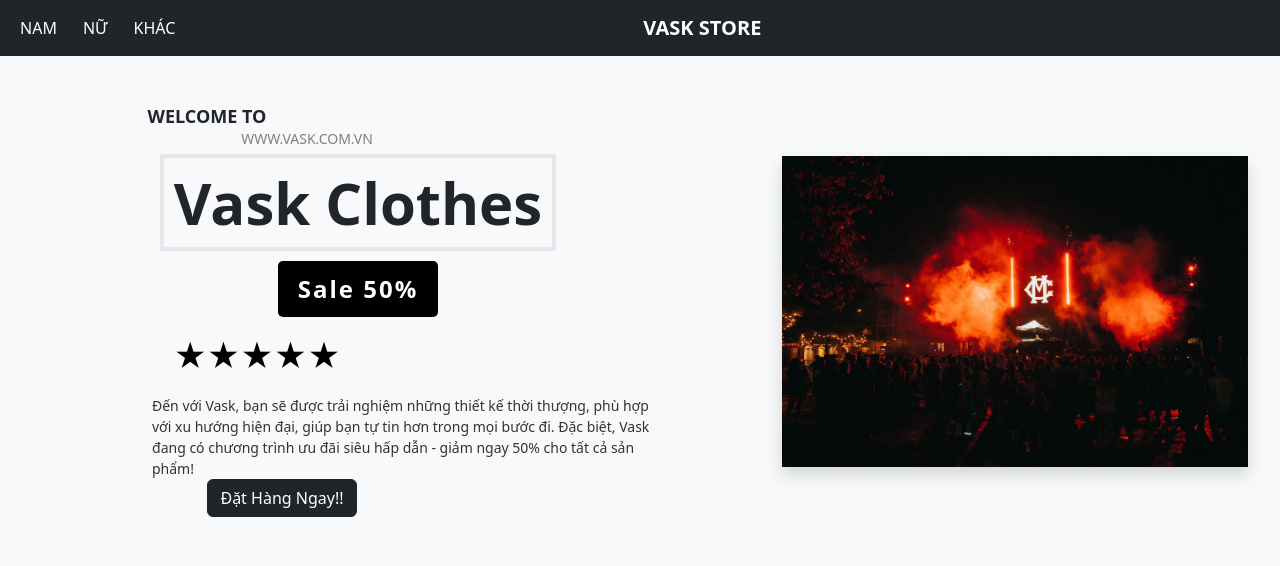
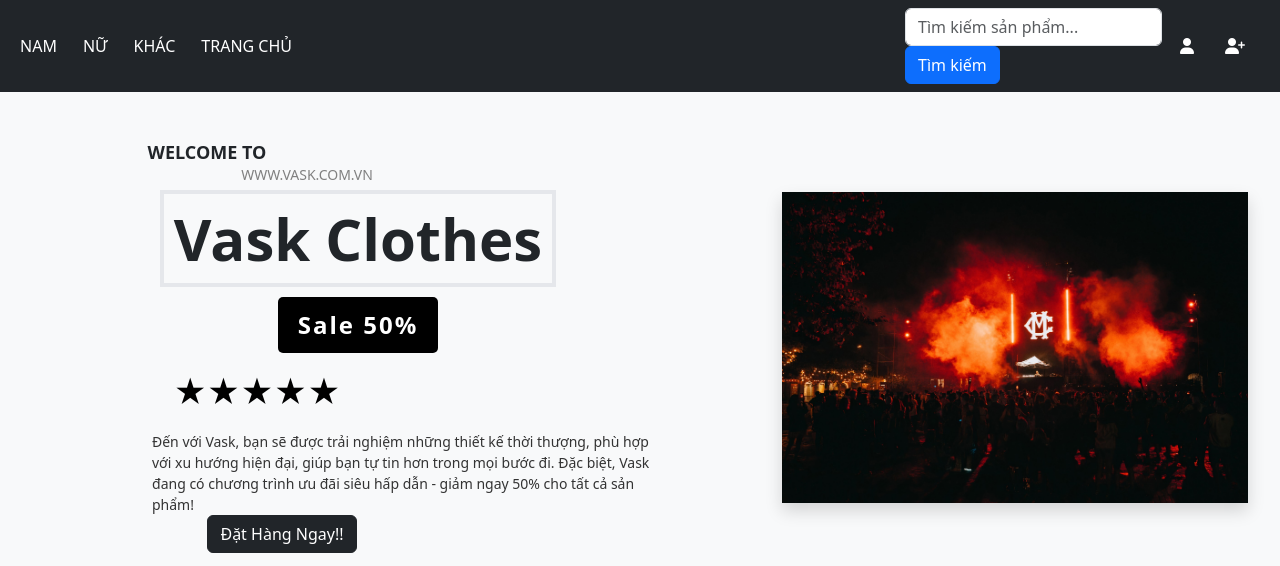
Before and after one commit to vikhoa911/Duan, a PHP site: page / in a window 1280 px wide; the page is wider, and only the part inside the window is pictured. Shown: the top 566 px of that part. Run offline with PHP 8.4, Linux system fonts and the light colour scheme; some libraries are stand-ins or nearby versions.

Commit message:
Update header.php

```diff
--- a/views/header.php
+++ b/views/header.php
@@ -1,5 +1,6 @@
 <!DOCTYPE html>
 <html lang="en">
+
 <head>
     <meta charset="UTF-8">
     <meta name="viewport" content="width=device-width, initial-scale=1.0">
@@ -14,6 +15,7 @@
     <link rel="stylesheet" href="views/css/style.css">
     <link rel="stylesheet" href="views/css/htsp.css">
 </head>
+
 <body>
     <nav class="navbar navbar-expand-lg navbar-dark bg-dark">
         <div class="container">
@@ -29,11 +31,18 @@
                     <li class="nav-item">
                         <a class="nav-link" href="index.php?act=khac">KHÁC</a>
                     </li>
+                    <li class="nav-item">
+                        <a class="nav-link" href="index.php">TRANG CHỦ</a>
+                    </li>
                 </ul>
-            <a class="navbar-brand titleshop" href="index.php">VASK STORE</a>
-        <!-- <button class="navbar-toggler" type="button" data-bs-toggle="collapse" data-bs-target="#navbarNav" aria-controls="navbarNav" aria-expanded="false" aria-label="Toggle navigation">
-            <span class="navbar-toggler-icon"></span>
-        </button> -->
+                <ul class="navbar-nav">
+                    <li class="nav-item">
+                        <form action="index.php?act=sanpham" method="post">
+                            <input type="text" class="form-control" name="kyw" placeholder="Tìm kiếm sản phẩm...">
+                            <input type="submit" class="btn btn-primary" name="timkiem" value="Tìm kiếm">
+                        </form>
+                    </li>
+                </ul>
                 <ul class="navbar-nav">
                     <?php
                     if (isset($_SESSION['ten_dang_nhap'])) {
@@ -52,7 +61,7 @@
                         </li>
                         <!-- Đăng nhập admin nếu vai trò là admin -->
                         <?php
-                if($vai_tro==1){
+                        if ($vai_tro == 1) {
                         ?>
                             <li class="nav-item">
                                 <a class="nav-link" href="admin/index.php"><i class="fas fa-user-shield"></i> Admin</a>
```
Lines whose indentation alone changed are shown as unchanged.
